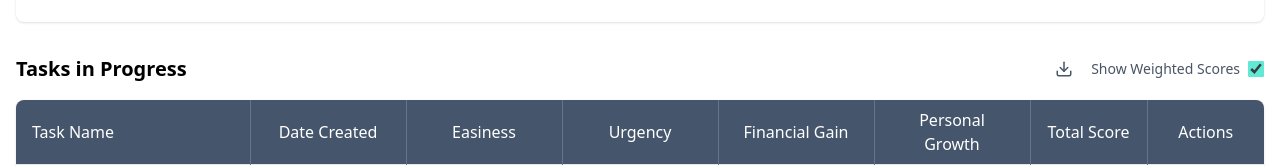
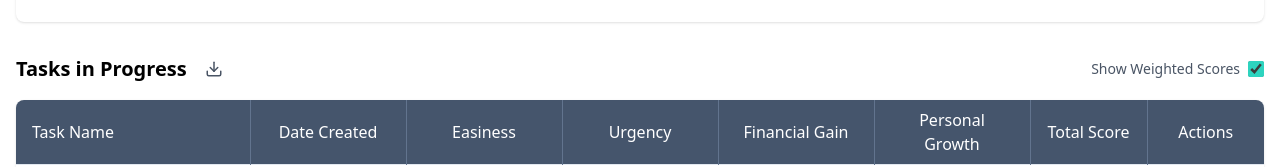
Before and after one commit to mattmotoki/decision-matrix, a React (Vite) app: page / in a window 1280 px wide. Shown: the part 594-761 px from the top of the page. Built offline with nearby package versions, Linux system fonts and the light colour scheme.

Commit message:
Minor css changes

```diff
--- a/src/components/TaskInputForm.jsx
+++ b/src/components/TaskInputForm.jsx
@@ -27,7 +27,7 @@ export function TaskInputForm({
         <button
           type="button"
           onClick={onSettingsOpen}
-          className="p-2 text-gray-600 hover:text-gray-900 rounded-lg transition-colors"
+          className="p-2 text-gray-600 hover:bg-gray-100 hover:text-gray-900 rounded-full transition-colors"
           title="Manage Task Dimensions & Weights"
         >
           <Settings size={20} />
--- a/src/components/TaskTable/ExportMenu.jsx
+++ b/src/components/TaskTable/ExportMenu.jsx
@@ -155,7 +155,7 @@ export function ExportMenu({ tasks, dimensions }) {
       <button
         ref={downloadButtonRef}
         onClick={() => setShowDownloadMenu(!showDownloadMenu)}
-        className="p-1.5 text-gray-600 hover:text-gray-900 hover:bg-gray-100 rounded-full transition-colors"
+        className="p-1.5 text-gray-600 hover:text-gray-900 hover:bg-gray-100 rounded-lg transition-colors"
         title="Download tasks"
       >
         <Download size={18} />
--- a/src/components/TaskTable/TableActions.jsx
+++ b/src/components/TaskTable/TableActions.jsx
@@ -1,24 +1,20 @@
 import React from 'react';
-import { ExportMenu } from './ExportMenu';
 
 export function TableActions({
   showWeightedScores,
   onToggleWeightedScores,
-  tasks,
-  dimensions
 }) {
   return (
-    <div className="flex items-center gap-3">
-      <ExportMenu tasks={tasks} dimensions={dimensions} />
+    <div className="flex items-center">
       <label className="inline-flex items-center gap-2">
         <span className="text-sm text-gray-600">Show Weighted Scores</span>
         <style>
           {`
             .custom-checkbox {
-              accent-color: #5eead4;
+              accent-color: #2dd4bf;
             }
             .custom-checkbox:hover {
-              accent-color: #2dd4bf;
+              accent-color: #0d9488;
             }
           `}
         </style>
--- a/src/components/TaskTable/index.jsx
+++ b/src/components/TaskTable/index.jsx
@@ -3,6 +3,7 @@ import { TableHeader } from './TableHeader';
 import { TableActions } from './TableActions';
 import { TableBody } from './TableBody';
 import { ConfirmationModal } from '../ConfirmationModal';
+import { ExportMenu } from './ExportMenu';
 
 export function TaskTable({
   tasks,
@@ -27,12 +28,13 @@ export function TaskTable({
   return (
     <div className="mt-8">
       <div className="flex items-center justify-between mb-4">
-        <TableHeader />
+        <div className="flex items-center gap-3">
+          <TableHeader />
+          <ExportMenu tasks={visibleTasks} dimensions={dimensions} />
+        </div>
         <TableActions
           showWeightedScores={showWeightedScores}
           onToggleWeightedScores={onToggleWeightedScores}
-          tasks={visibleTasks}
-          dimensions={dimensions}
         />
       </div>
 
```
